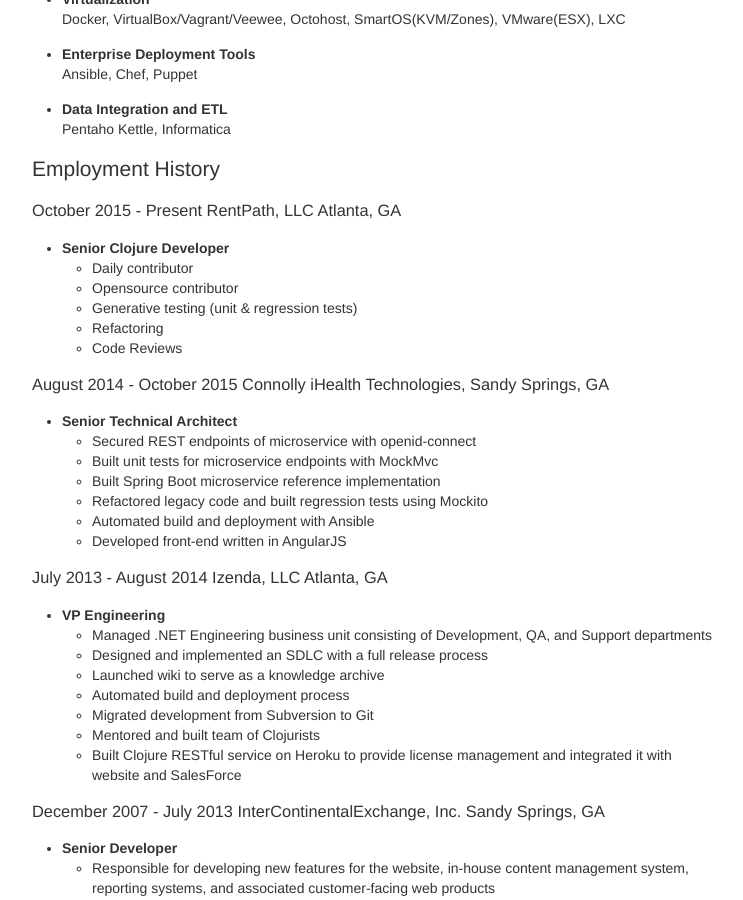
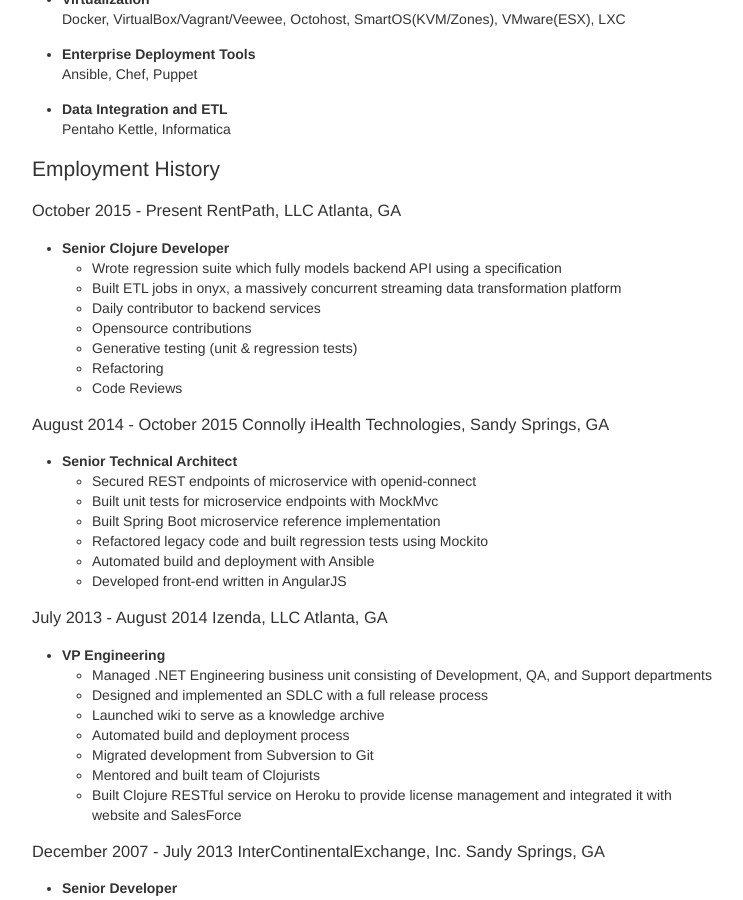
Before and after one commit to halcyon/www.zeddworks.com, a Jekyll site: the page built from resume.html, in a window 1280 px wide and 900 px high, scrolled down 1301 px. Shown: the whole window, without its empty margins (268-1011 px from the left). Built offline with Jekyll 4.4.1, drawn with Linux system fonts in a browser that asks for light colours.

Commit message:
Updating

```diff
--- a/resume.html
+++ b/resume.html
@@ -15,9 +15,9 @@ permalink: /resume
 <h2 id="org55b0d79">Scott McLeod</h2>
 <div class="outline-text-2" id="text-org55b0d79">
 </div>
-<div id="outline-container-org9b03dad" class="outline-3">
-<h3 id="org9b03dad"><b>Senior Clojure Developer</b></h3>
-<div class="outline-text-3" id="text-org9b03dad">
+<div id="outline-container-org299313d" class="outline-3">
+<h3 id="org299313d"><b>Senior Clojure Developer</b></h3>
+<div class="outline-text-3" id="text-org299313d">
 <ul class="org-ul">
 <li>tel: 404-697-0103</li>
 <li>email: scott.mcleod@zeddworks.com</li>
@@ -184,11 +184,13 @@ Pentaho Kettle, Informatica
 <div class="outline-text-3" id="text-orgd2446a2">
 </div>
 <ul class="org-ul">
-<li><a id="org299313d"></a><b>Senior Clojure Developer</b><br />
-<div class="outline-text-4" id="text-org299313d">
+<li><a id="orgab59315"></a><b>Senior Clojure Developer</b><br />
+<div class="outline-text-4" id="text-orgab59315">
 <ul class="org-ul">
-<li>Daily contributor</li>
-<li>Opensource contributor</li>
+<li>Wrote regression suite which fully models backend API using a specification</li>
+<li>Built ETL jobs in onyx, a massively concurrent streaming data transformation platform</li>
+<li>Daily contributor to backend services</li>
+<li>Opensource contributions</li>
 <li>Generative testing (unit &amp; regression tests)</li>
 <li>Refactoring</li>
 <li>Code Reviews</li>
```
